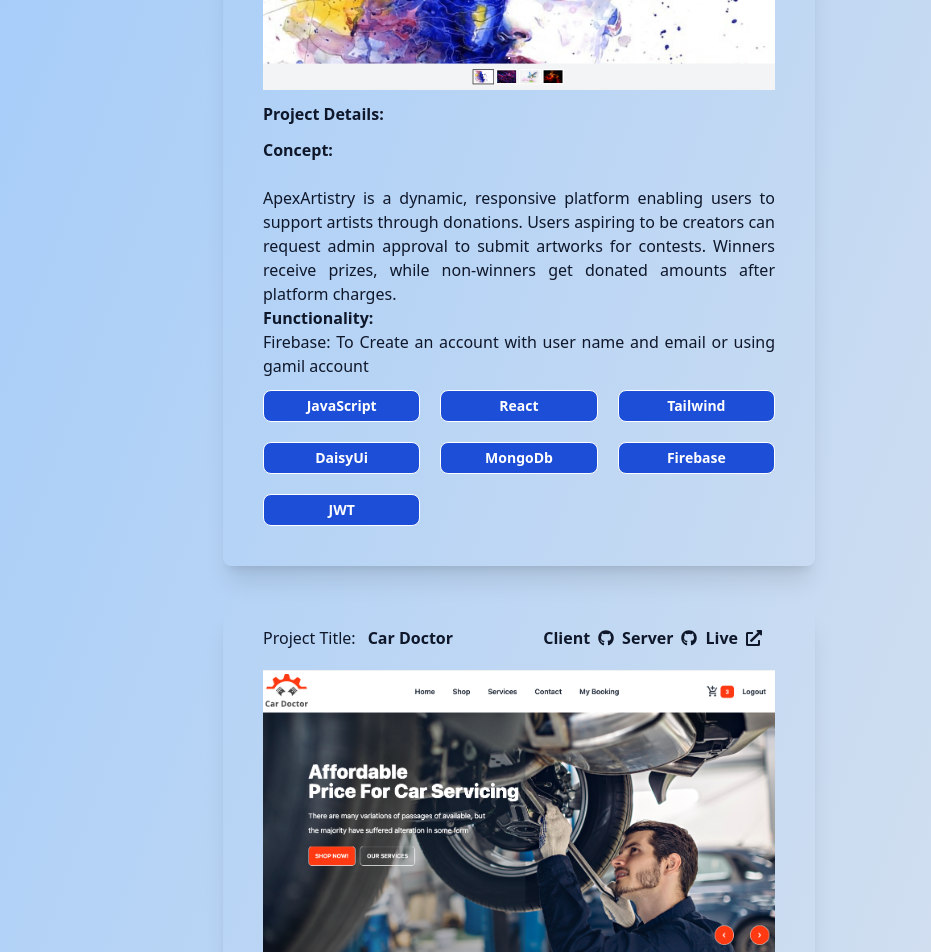
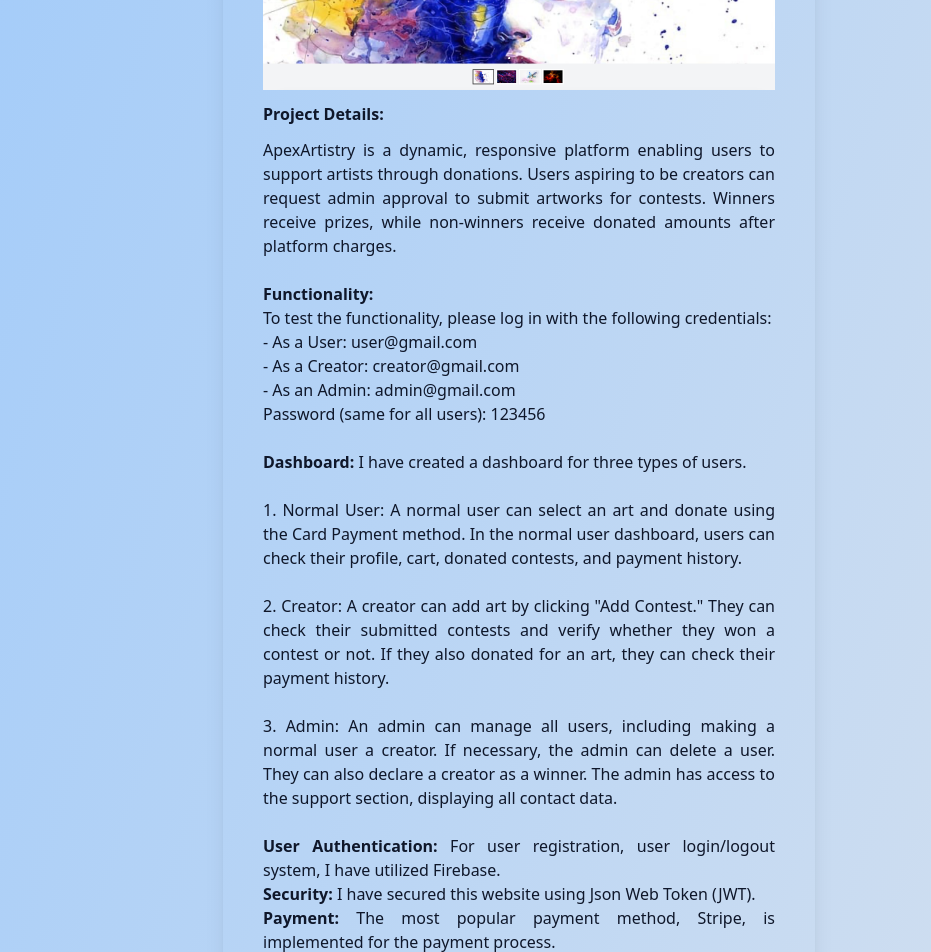
Before and after one commit to devmashum/Explore-Faisal, a React (Vite) app: page / in a window 1280 px wide. Shown: the part 780-1732 px from the top of the page, without its empty margins (345-1276 px from the left). Built offline with nearby package versions, Linux system fonts and the light colour scheme.

Commit message:
new commit

```diff
--- a/src/Pages/Portfolio/ApexArtistry.jsx
+++ b/src/Pages/Portfolio/ApexArtistry.jsx
@@ -48,12 +48,31 @@ const ApexArtistry = () => {
             <h3 className="text-slate-900 text-base font-bold mt-3">Project Details:</h3>
             <h4 className="text-slate-900 my-3  text-justify text-base">
 
-
-<p className="font-bold">Concept:</p> <br />
-ApexArtistry is a dynamic, responsive platform enabling users to support artists through donations. Users aspiring to be creators can request admin approval to submit artworks for contests. Winners receive prizes, while non-winners get donated amounts after platform charges. <br />
+<p>ApexArtistry is a dynamic, responsive platform enabling users to support artists through donations. Users aspiring to be creators can request admin approval to submit artworks for contests. Winners receive prizes, while non-winners receive donated amounts after platform charges.</p> <br />
 
 <b>Functionality:</b> <br />
-Firebase: To Create an account with user name and email or using gamil account
+To test the functionality, please log in with the following credentials: <br />
+- As a User: user@gmail.com <br />
+- As a Creator: creator@gmail.com <br/>
+- As an Admin: admin@gmail.com <br/>
+Password (same for all users): 123456
+<br />
+<br />
+<b>Dashboard:</b> I have created a dashboard for three types of users. <br/>
+<br />
+1. Normal User: A normal user can select an art and donate using the Card Payment method. In the normal user dashboard, users can check their profile, cart, donated contests, and payment history. <br/>
+<br />
+2. Creator: A creator can add art by clicking "Add Contest." They can check their submitted contests and verify whether they won a contest or not. If they also donated for an art, they can check their payment history. <br/>
+<br />
+3. Admin: An admin can manage all users, including making a normal user a creator. If necessary, the admin can delete a user. They can also declare a creator as a winner. The admin has access to the support section, displaying all contact data.
+<br /> <br />
+<b>User Authentication:</b> For user registration, user login/logout system, I have utilized Firebase. <br />
+<b>Security:</b> I have secured this website using Json Web Token (JWT). <br/>
+
+<b>Payment:</b> The most popular payment method, Stripe, is implemented for the payment process. <br/>
+<b>DataStore:</b> To store all data, I have used MongoDB.
+
+
 
 
             </h4>
```
